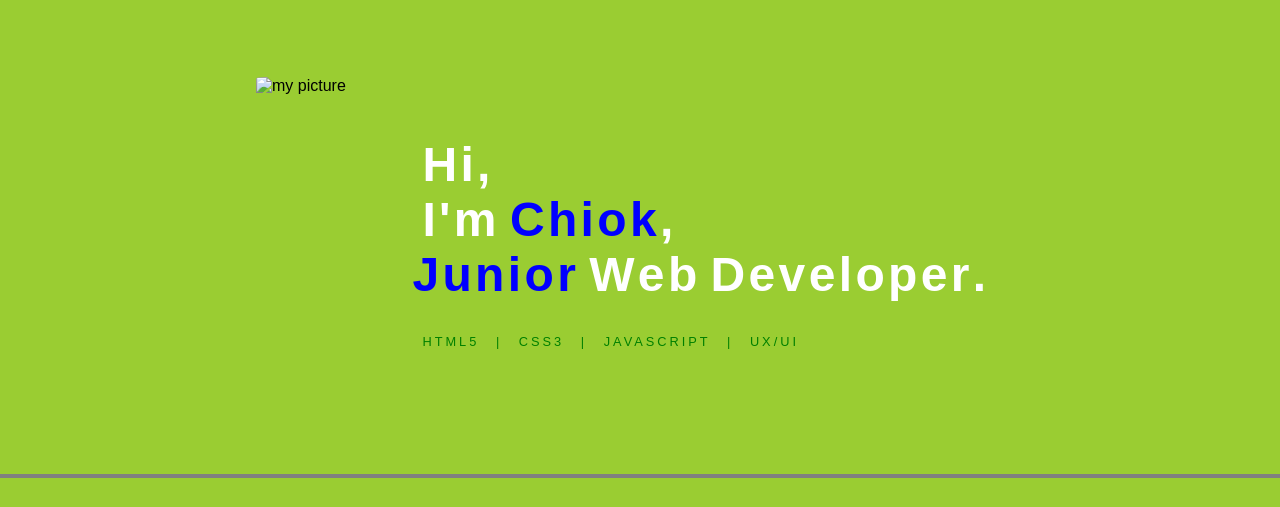
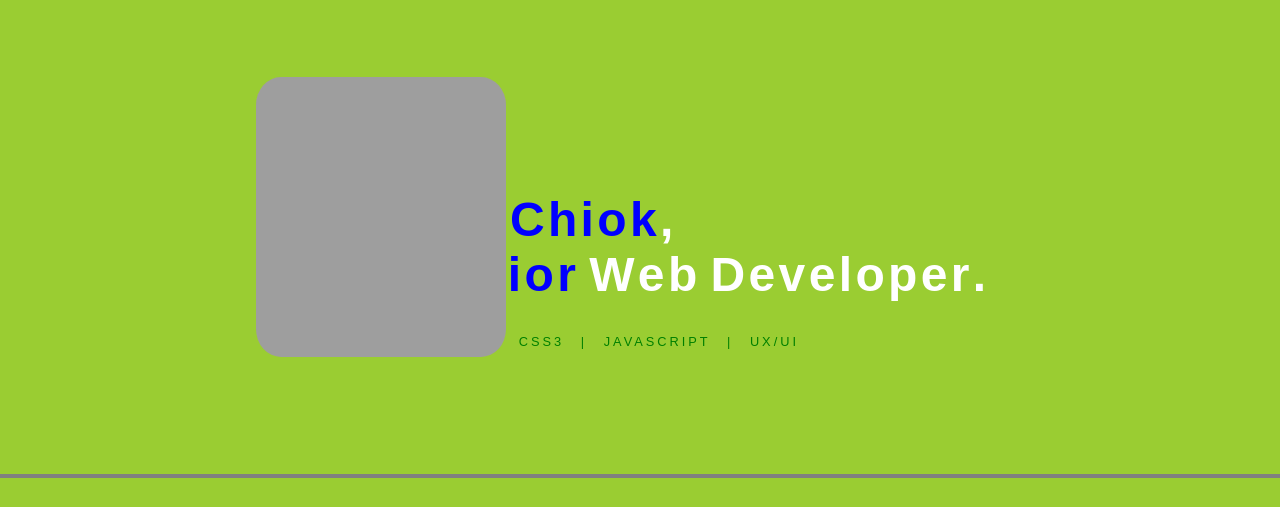
Before and after one commit to 22count22/portfolio, a plain HTML site: page index.html in a window 1280 px wide. Shown: the part 103-610 px from the top of the page. Drawn offline with nearby package versions, Linux system fonts and the light colour scheme; the site is published under a folder, as on GitHub Pages, so addresses that start at the root find nothing.

Commit message:
add some change to css and html

```diff
--- a/index.html
+++ b/index.html
@@ -76,7 +76,7 @@
     </div>
 
     <div class="profile">
-        <img src="/public/img/profile-pic.png" style="height: 280px; width: 250px; border-radius: 10%;" alt=" my picture ">
+        <img src="img/profile-pic.png" style="height: 280px; width: 250px; border-radius: 10%;" alt=" my picture ">
     </div>
 
     <footer class="footer ">
```
Also changed, not shown: 1 other file.
